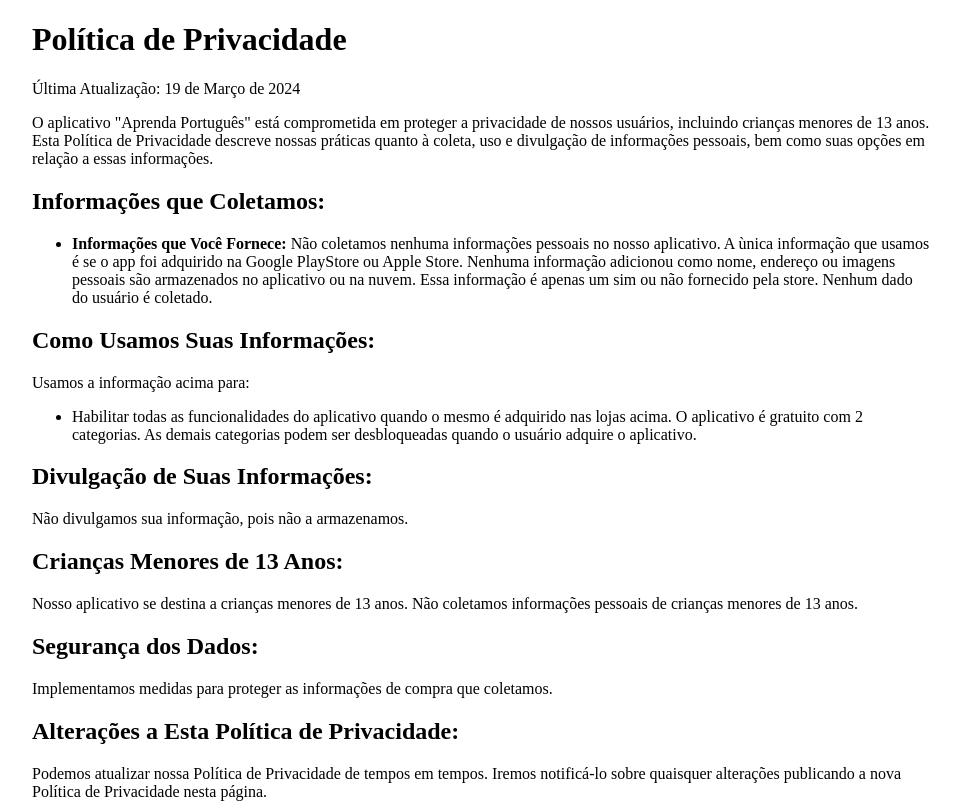
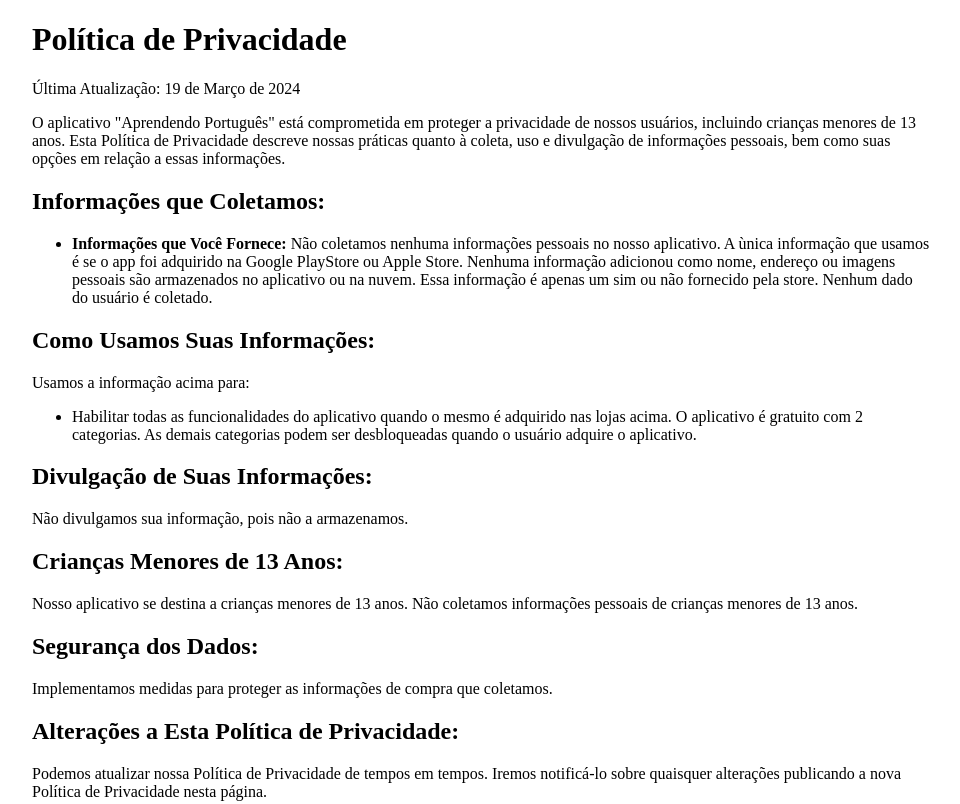
Before and after one commit to ferrazrx/ferrazrx.github.io, a plain HTML site: page privacypolicy.html in a window 1280 px wide. Shown: the top 804 px of the page, without its empty margins (158-1118 px from the left). Drawn offline with Linux system fonts and the light colour scheme.

Commit message:
Fix app name

```diff
--- a/privacypolicy.html
+++ b/privacypolicy.html
@@ -26,7 +26,7 @@
     <p>Última Atualização: 19 de Março de 2024</p>
 
     <p>
-      O aplicativo "Aprenda Português" está comprometida em proteger a
+      O aplicativo "Aprendendo Português" está comprometida em proteger a
       privacidade de nossos usuários, incluindo crianças menores de 13 anos.
       Esta Política de Privacidade descreve nossas práticas quanto à coleta, uso
       e divulgação de informações pessoais, bem como suas opções em relação a
```
Also changed, not shown: 1 other file.
